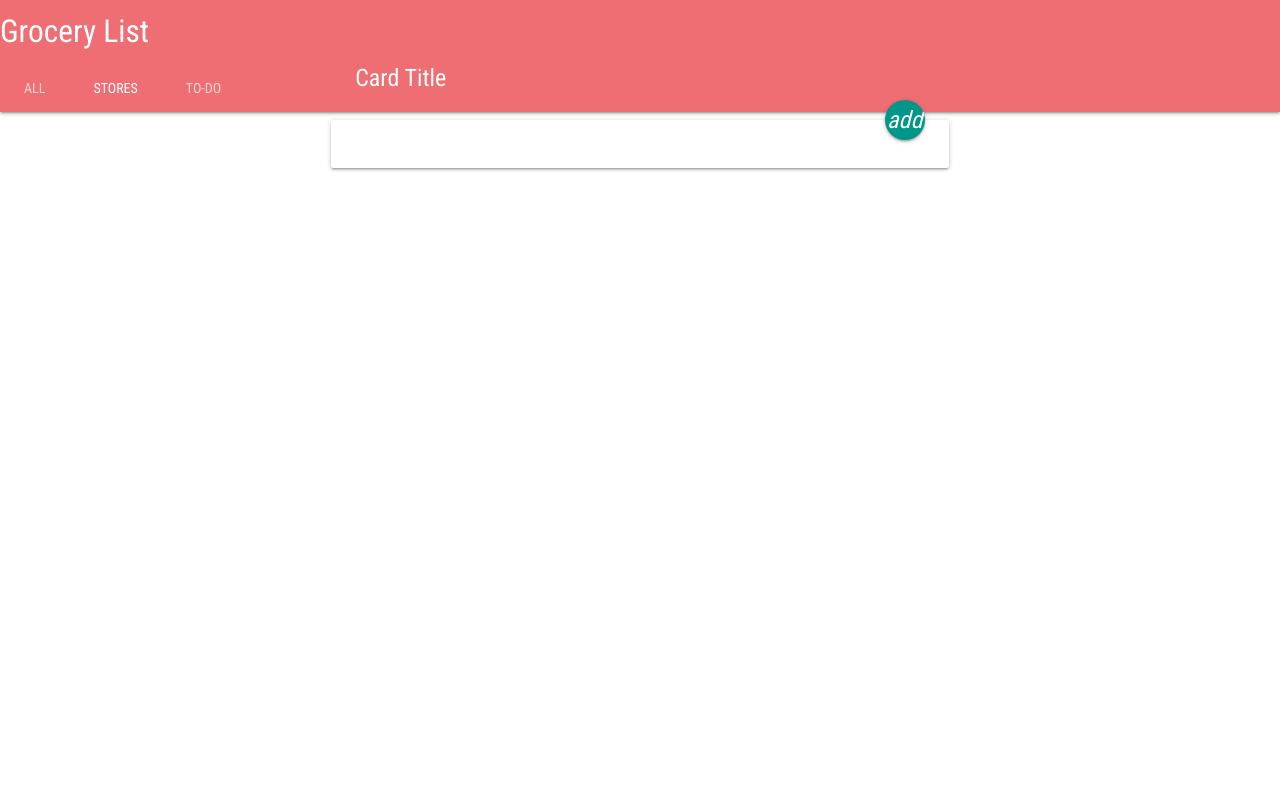
After one commit to sdossettswift/python-groceries, a Django app: template groceries/templates/groceries/base.html in a window 1280 px wide. The commit adds this page. Run offline with Django 3.2, Linux system fonts and the light colour scheme; the template is opened without the code that fills it, so the values that code supplies are empty; some libraries are stand-ins or nearby versions.

Commit message:
groceries templates, views, base template, detail view and list view

```diff
--- /dev/null
+++ b/groceries/static/css/groceries.css
@@ -0,0 +1,6 @@
+/*font-family: 'Roboto Condensed', sans-serif;
+font-family: 'Crimson Text', serif;*/
+
+*{
+  font-family: 'Roboto Condensed'
+}
--- /dev/null
+++ b/groceries/templates/groceries/base.html
@@ -0,0 +1,47 @@
+{% load staticfiles %}
+	<html>
+	<head>
+		<title> Grocery List </title>
+	</head>
+		<!--Import materialize.css-->
+		<link type="text/css" rel="stylesheet" href="{% static 'materialize/bin/materialize.css' %}"  media="screen,projection"/>
+		<link rel="stylesheet" href="{% static 'css/groceries.css' %}"/>
+		<link href="https://fonts.googleapis.com/css?family=Crimson+Text|Roboto+Condensed" rel="stylesheet">
+		<!--Import jQuery before materialize.js-->
+	 {% block footer %}
+			<script type="text/javascript" src="https://code.jquery.com/jquery-2.1.1.min.js"></script>
+			<script type="text/javascript" src="{% static 'materialize/bin/materialize.js' %}"></script>
+		{% endblock %}
+
+	<body>
+		<div>
+			<nav class="nav-extended">
+				<div class="nav-wrapper">
+					<a href="/" class="brand-logo">Grocery List</a>
+				</div>
+				<div class="nav-content">
+						<ul class="tabs tabs-transparent">
+			        <li class="tab"><a href="#test1">All</a></li>
+			        <li class="tab"><a class="active" href="#test2">Stores</a></li>
+			        <li class="tab"><a href="#test4">To-Do</a></li>
+			      </ul>
+	    	</div>
+  		</nav>
+		</div>
+
+		<div class="row">
+			<div class="col s12 m6 offset-m3">
+				<div class="card">
+					<div class="card-image">
+						<span class="card-title">Card Title</span>
+						<a class="btn-floating halfway-fab waves-effect waves-light teal"><i class="material-icons">add</i></a>
+					</div>
+					<div class="card-content">
+            {% block content %}
+            {% endblock %}
+					</div>
+				</div>
+			</div>
+		</div>
+	</body>
+</html>
--- a/groceries/urls.py
+++ b/groceries/urls.py
@@ -4,4 +4,5 @@ from . import views
 
 urlpatterns = [
         url(r'^$', views.item_list, name='item_list'),
-        ]
+        url(r'^item/(?P<pk>\d+)/$', views.item_detail, name='item_detail'),
+]
--- a/groceries/views.py
+++ b/groceries/views.py
@@ -1,8 +1,14 @@
 from django.shortcuts import render
 from django.utils import timezone
 from .models import Item
+from django.shortcuts import render, get_object_or_404
 
 
 def item_list(request):
     items = Item.objects.filter(date_added__lte=timezone.now()).order_by('date_added')
     return render(request, 'groceries/item_list.html', {'items': items})
+
+
+def item_detail(request, pk):
+    item = get_object_or_404(Item, pk=pk)
+    return render(request, 'groceries/item_detail.html', {'item': item})
```
Also changed, not shown: groceries/templates/groceries/item_detail.html (added, +19 -0 lines), groceries/templates/groceries/item_list.html (+6 -26 lines).
